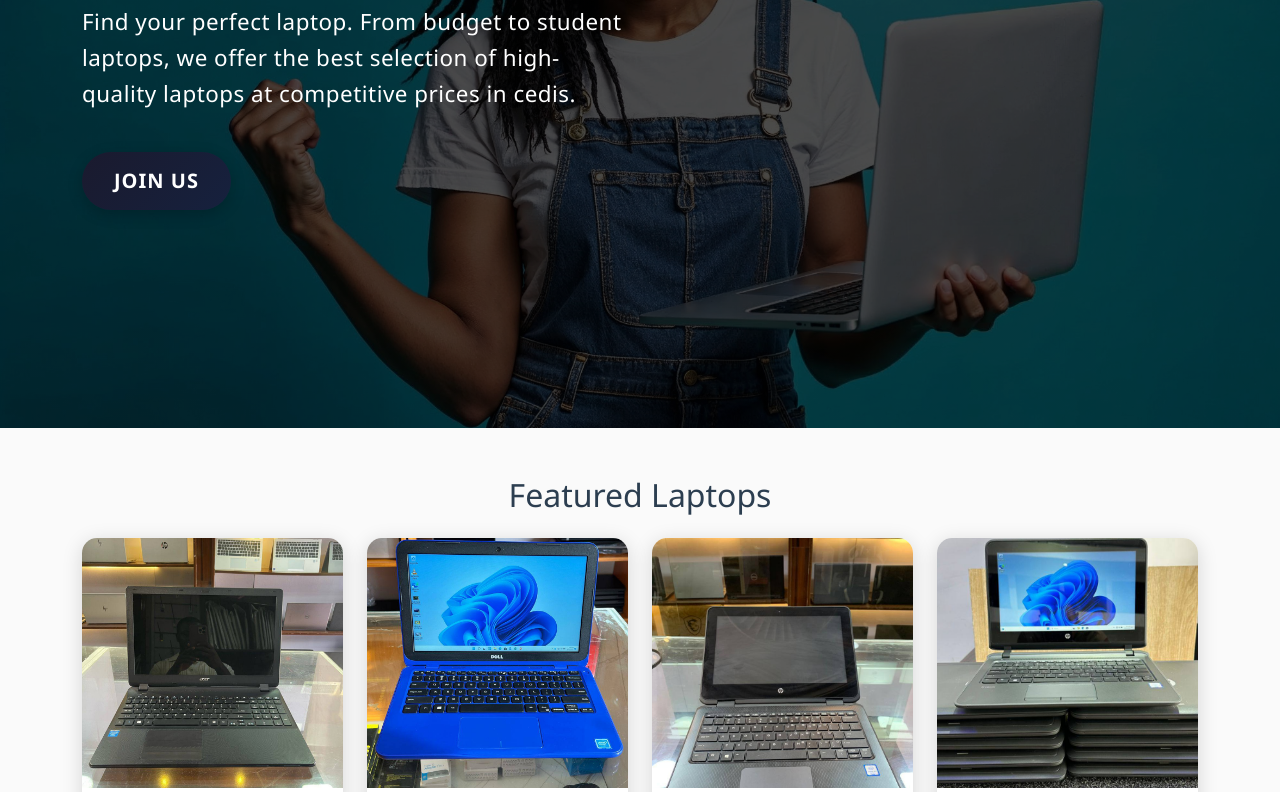
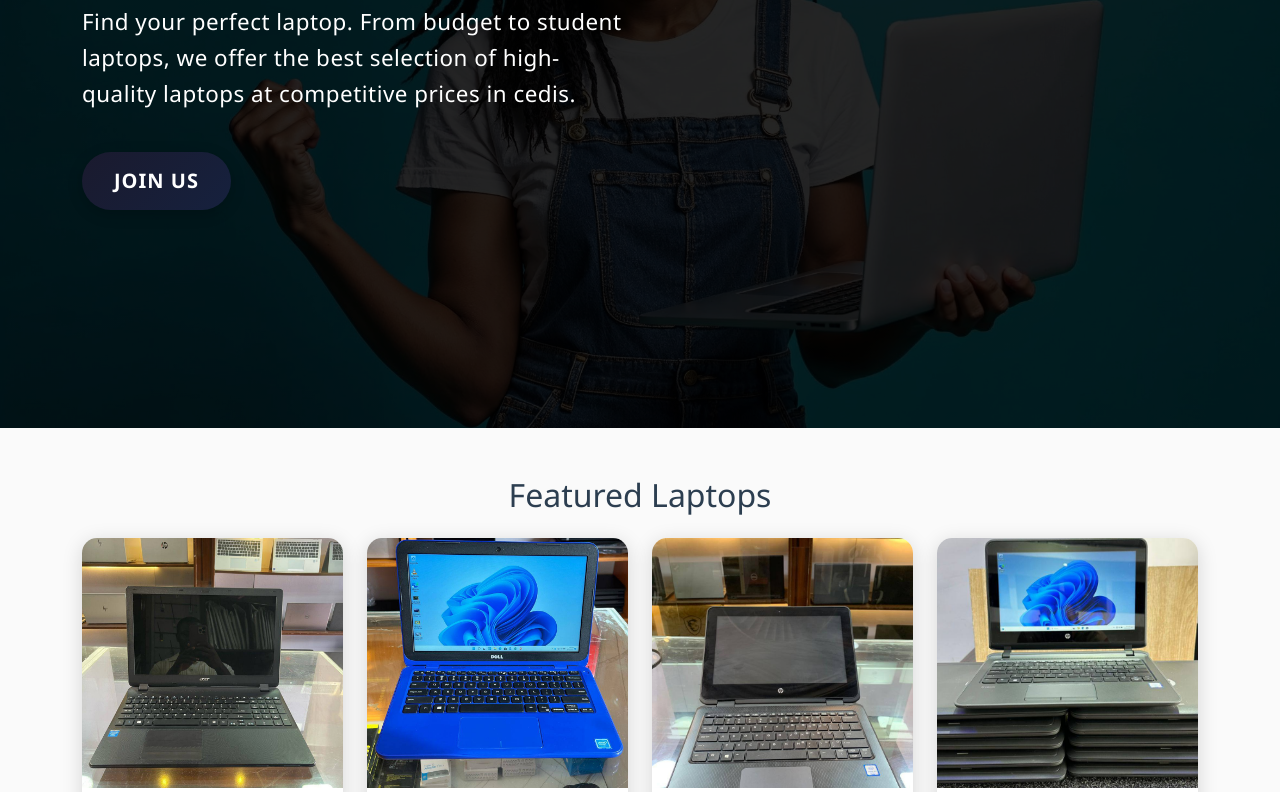
Before and after one commit to emokdev3/Emok-pc-Palace, a plain HTML site: page Emok PC Palace/index.html in a window 1280 px wide. Shown: the part 372-1164 px from the top of the page. Drawn offline with nearby package versions, Linux system fonts and the light colour scheme.

Commit message:
Increase hero section overlay opacity for a darker home page image

```diff
--- a/Emok PC Palace/styles.css
+++ b/Emok PC Palace/styles.css
@@ -76,7 +76,7 @@ body {
     left: 0;
     right: 0;
     bottom: 0;
-    background: rgba(0, 0, 0, 0.4);
+    background: rgba(0, 0, 0, 0.7);
     z-index: 1;
 }
 
```
